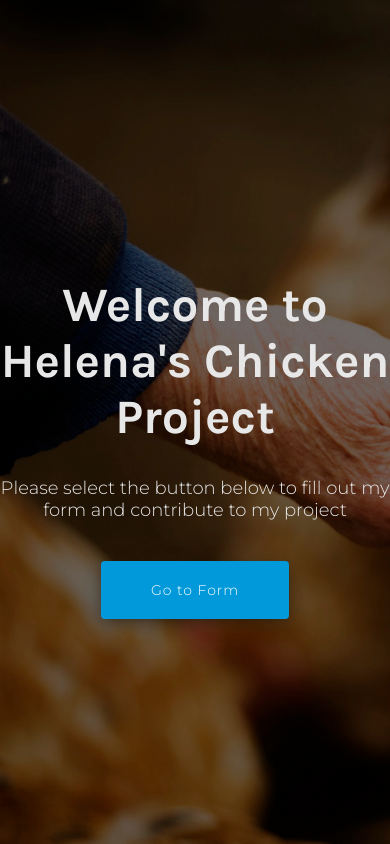
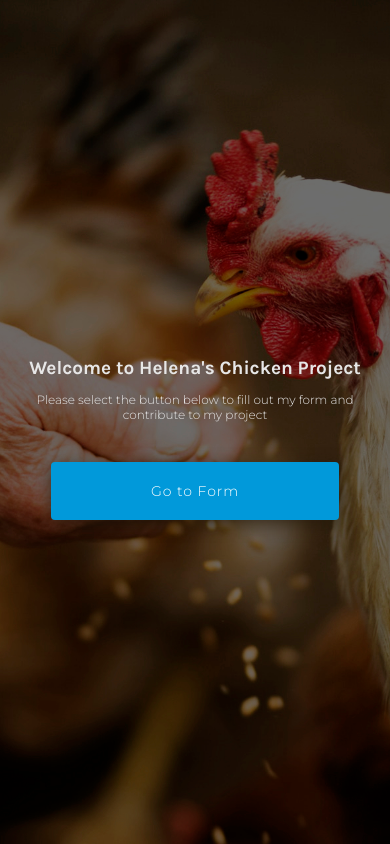
Before and after one commit to kwconrad/chickens, a plain HTML site: page index.html in a window 390 px wide. Drawn offline with Linux system fonts and the light colour scheme.

Commit message:
added media query

```diff
--- a/style.css
+++ b/style.css
@@ -4,6 +4,58 @@ html {
 	font-size: 14px;
 }
 
+@media all and (max-width:767px) {
+	.wrapper {
+		margin-top: 0;
+		height: 100vh;
+		width: 100%;
+		background: url('./chicken.jpeg');
+		background-size: cover;
+		background-position: 40% 0%;
+		display: flex;
+		align-items: center;
+		justify-content: center;
+	}
+	.text-container {
+		text-align: center;
+		color: rgb(231, 231, 231);
+		padding: 0px 20px;
+	}
+	h1 {
+		font-size: 19px;
+		font-family: 'Karla', sans-serif;
+	}
+	h3 {
+		font-size: 12px;
+		font-family: 'Montserrat', sans-serif;
+		font-weight: 100;
+	}
+	.button-container {
+		margin-top: 60px;
+		text-align: center;
+		font-family: 'Montserrat', sans-serif;
+		letter-spacing: 1px;
+	}
+	.button-container a {
+		color: white;
+		text-decoration: none;
+		padding: 20px 100px;
+		background: hsl(198, 99%, 43%);
+		border-radius: 4px;
+		transition: box-shadow .3s cubic-bezier(0.075, 0.82, 0.165, 1);
+		box-shadow: 0px 4px 16px rgba(39, 27, 11, 0.7);
+	}
+	.button-container a:hover {
+		color: white;
+		text-decoration: none;
+		padding: 20px 50px;
+		background: #03a6ec;
+		transition: box-shadow .3s cubic-bezier(0.075, 0.82, 0.165, 1);
+		box-shadow: 0px 2px 3px rgba(39, 27, 11, 0.5);
+	}
+}
+
+@media all and (min-width:768px) and (max-width:2560px) {
 	.wrapper {
 		margin-top: 0;
 		height: 100vh;
@@ -14,30 +66,25 @@ html {
 		align-items: center;
 		justify-content: center;
 	}
-
 	.text-container {
 		text-align: center;
 		color: rgb(231, 231, 231);
 	}
-
 	h1 {
 		font-size: 48px;
 		font-family: 'Karla', sans-serif;
 	}
-
 	h3 {
 		font-size: 18px;
 		font-family: 'Montserrat', sans-serif;
 		font-weight: 100;
 	}
-
 	.button-container {
 		margin-top: 60px;
 		text-align: center;
 		font-family: 'Montserrat', sans-serif;
 		letter-spacing: 1px;
 	}
-
 	.button-container a {
 		color: white;
 		text-decoration: none;
@@ -47,7 +94,6 @@ h3 {
 		transition: box-shadow .3s cubic-bezier(0.075, 0.82, 0.165, 1);
 		box-shadow: 0px 4px 16px rgba(39, 27, 11, 0.7);
 	}
-
 	.button-container a:hover {
 		color: white;
 		text-decoration: none;
```
Lines whose indentation alone changed are shown as unchanged.
